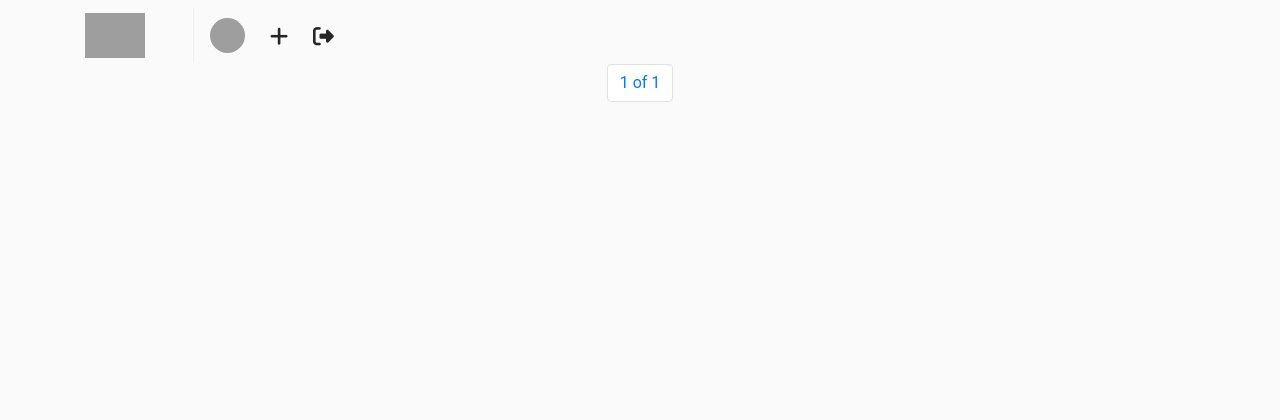
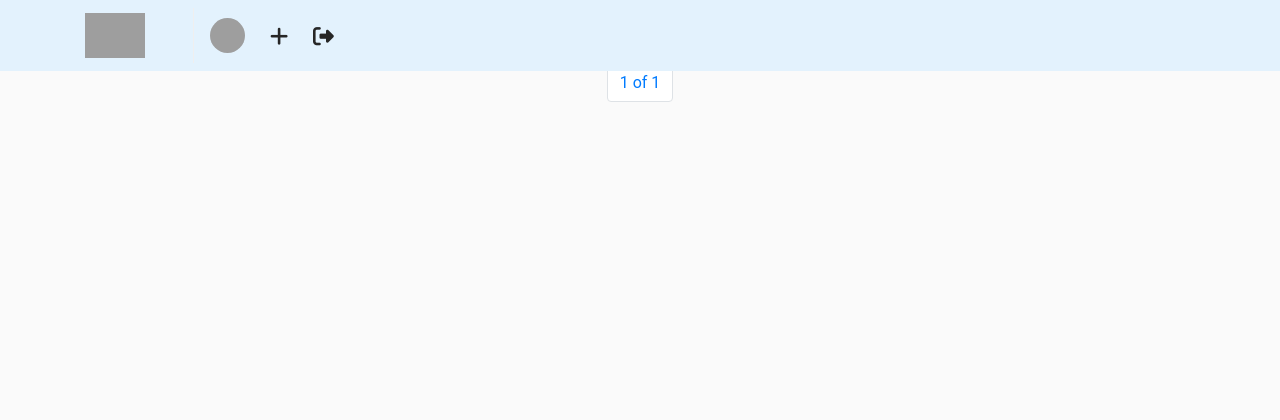
Before and after one commit to jcmunozo/Travelgram, a Django app: page / in a window 1280 px wide. Shown: the top 420 px of the page. Run offline with Django 3.2, Linux system fonts and the light colour scheme; the visitor is signed in with stand-in values (Sample User, id 1); data that the repository does not hold is empty; some libraries are stand-ins or nearby versions; grey boxes are pictures that could not be loaded.

Commit message:
Updated navbar css

```diff
--- a/static/css/main.css
+++ b/static/css/main.css
@@ -10,10 +10,10 @@ html, body {
     border-radius: 1px;
 }
 
-/* .navbar { */
-/*   background: #e3f2fd; */
-/*   border:2px solif red; */
-/* } */
+.navbar {
+  background: #e3f2fd;
+  border:2px solif red;
+}
 
 /* .post-container { */
 /*     background: #fff; */
```
